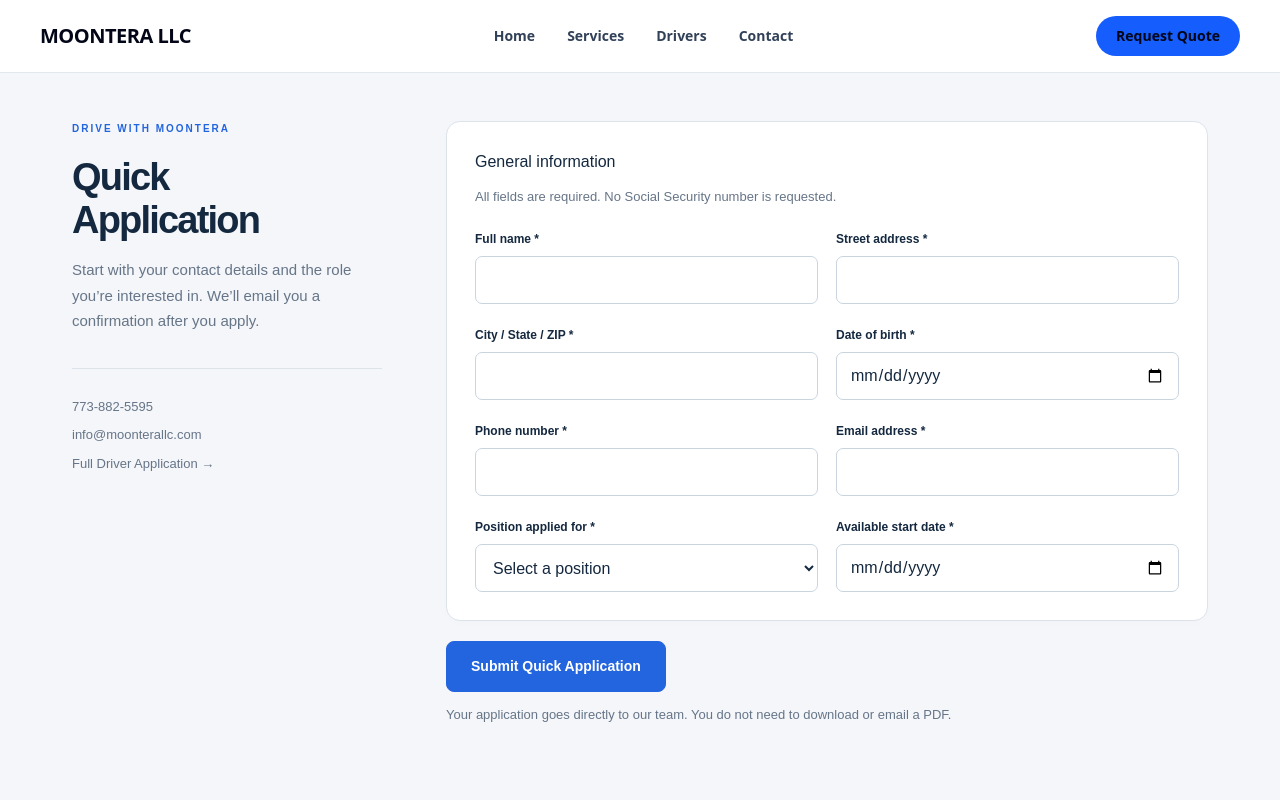
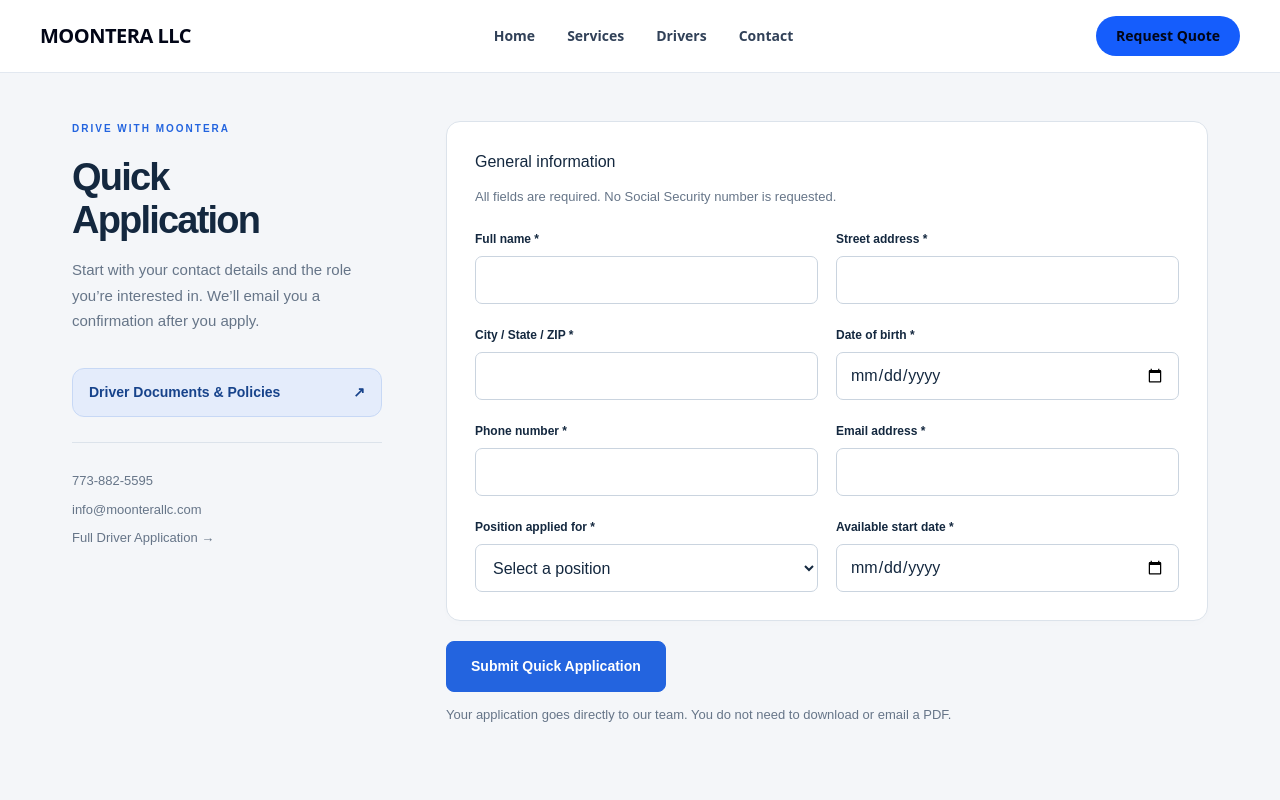
Before and after one commit to hamdamme/moontera-web, a Next.js app: page /application/details in a window 1280 px wide. Shown: the top 800 px of the page. Built offline with nearby package versions, Linux system fonts and the light colour scheme.

Commit message:
Add visible documents links to both driver applications (#2)
* Add driver documents link to top of Quick Application

* Add driver documents link to top of Full Application

* Style prominent application documents links

```diff
--- a/app/application/details/QuickApplication.tsx
+++ b/app/application/details/QuickApplication.tsx
@@ -63,6 +63,15 @@
             Start with your contact details and the role you’re interested in.
             We’ll email you a confirmation after you apply.
           </p>
+          <a
+            className="apply-document-link"
+            href="/apply/documents"
+            target="_blank"
+            rel="noopener noreferrer"
+          >
+            <span>Driver Documents &amp; Policies</span>
+            <span aria-hidden="true">↗</span>
+          </a>
           <div className="apply-help">
             <a href="tel:+17738825595">773-882-5595</a>
             <a href="mailto:info@moonterallc.com">info@moonterallc.com</a>
--- a/app/apply/Application.tsx
+++ b/app/apply/Application.tsx
@@ -396,6 +396,15 @@
             <br />
             Your next opportunity.
           </p>
+          <a
+            className="apply-document-link"
+            href="/apply/documents"
+            target="_blank"
+            rel="noopener noreferrer"
+          >
+            <span>Driver Documents &amp; Policies</span>
+            <span aria-hidden="true">↗</span>
+          </a>
           <nav aria-label="Application progress">
             <ol>
               {[...steps.map((s) => s.title), "Review & sign"].map((s, i) => (
--- a/app/apply/application.css
+++ b/app/apply/application.css
@@ -109,6 +109,33 @@
   background: #e5efe9;
   border-color: #e5efe9;
   color: #28724a;
+}
+.apply-document-link {
+  display: flex;
+  align-items: center;
+  justify-content: space-between;
+  gap: 12px;
+  width: 100%;
+  box-sizing: border-box;
+  margin: 0 0 20px;
+  padding: 14px 16px;
+  border: 1px solid #c7d8f5;
+  border-radius: 12px;
+  background: #e4ecfb;
+  color: #17438b;
+  font-size: 14px;
+  font-weight: 700;
+  line-height: 1.4;
+  text-decoration: none;
+  transition: background-color 0.2s, border-color 0.2s;
+}
+.apply-document-link:hover {
+  background: #d6e3fa;
+  border-color: #a5c2ef;
+}
+.apply-document-link:focus-visible {
+  outline: 3px solid #2364df;
+  outline-offset: 3px;
 }
 .apply-help {
   display: flex;
```
